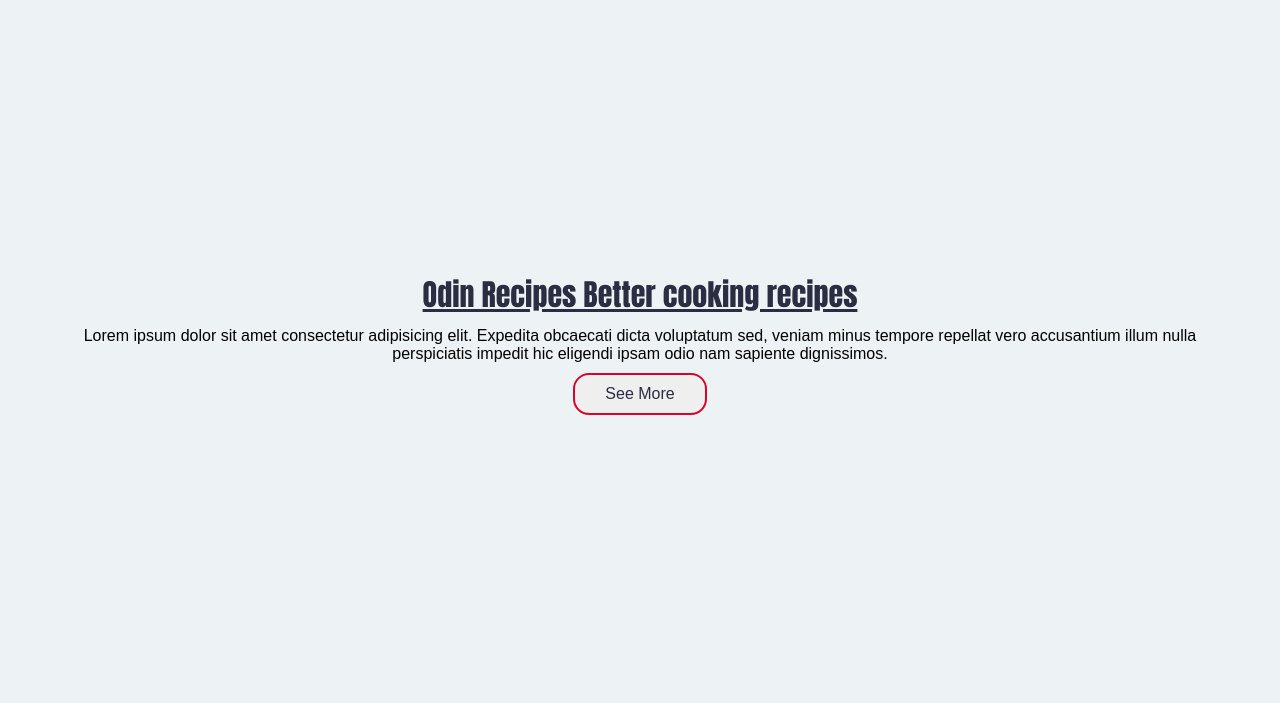
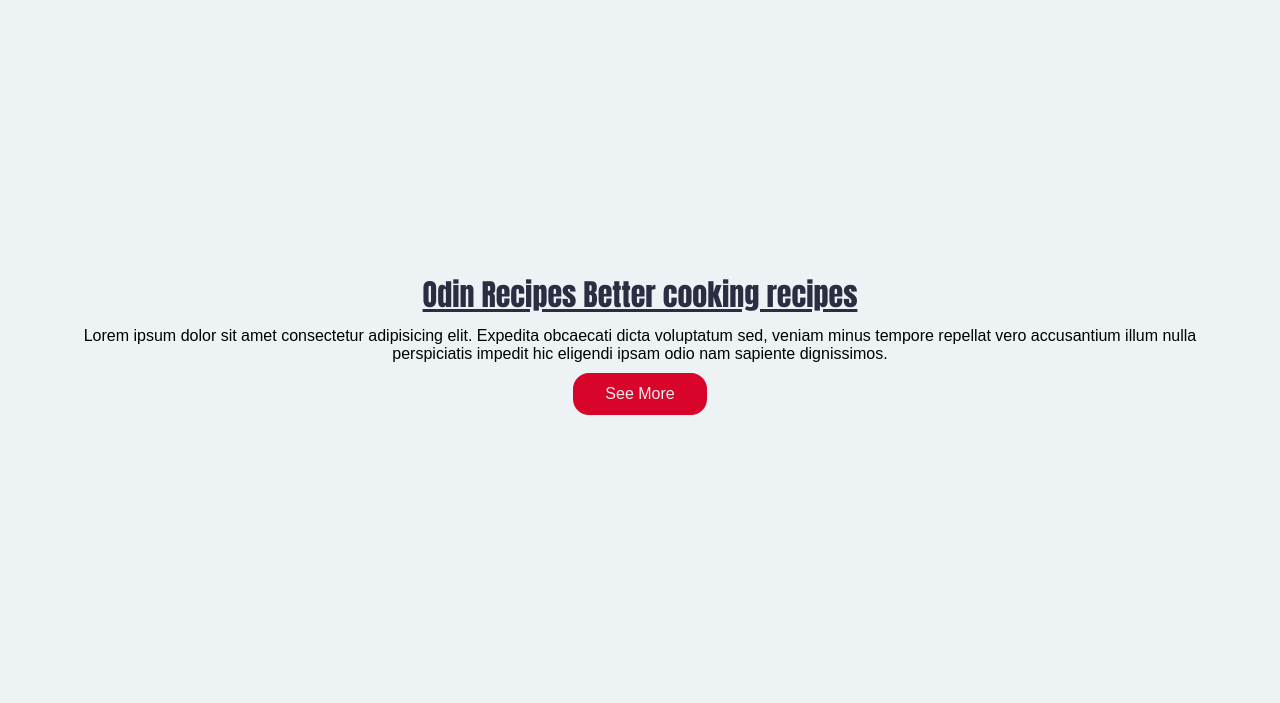
Before and after one commit to rjsudhin/odin-recipes, a plain HTML site: page index.html in a window 1280 px wide. In both pictures the pointer is over the button "See More". Shown: the part 97-800 px from the top of the page. Drawn offline with Linux system fonts and the light colour scheme; a web font is replaced by a local one.

```diff
--- a/css/styles.css
+++ b/css/styles.css
@@ -91,6 +91,12 @@ body {
    font-size: 16px;
    color: #2b2d42;
    border-radius: 1em;
+   cursor: pointer;
+}
+
+.anchor-btn:hover {
+   background-color: #d90429;
+   color: #eee;
 }
 
 /* recipe-section */
--- a/index.html
+++ b/index.html
@@ -7,6 +7,7 @@
       <link rel="preconnect" href="https://fonts.googleapis.com">
       <link rel="preconnect" href="https://fonts.gstatic.com" crossorigin>
       <link href="https://fonts.googleapis.com/css2?family=Madimi+One&display=swap" rel="stylesheet">
+      <link rel="icon" type="image/png" href="icons/whisk.png"/>
       <link rel="stylesheet" href="css/styles.css">
    </head>
    <body>
```
